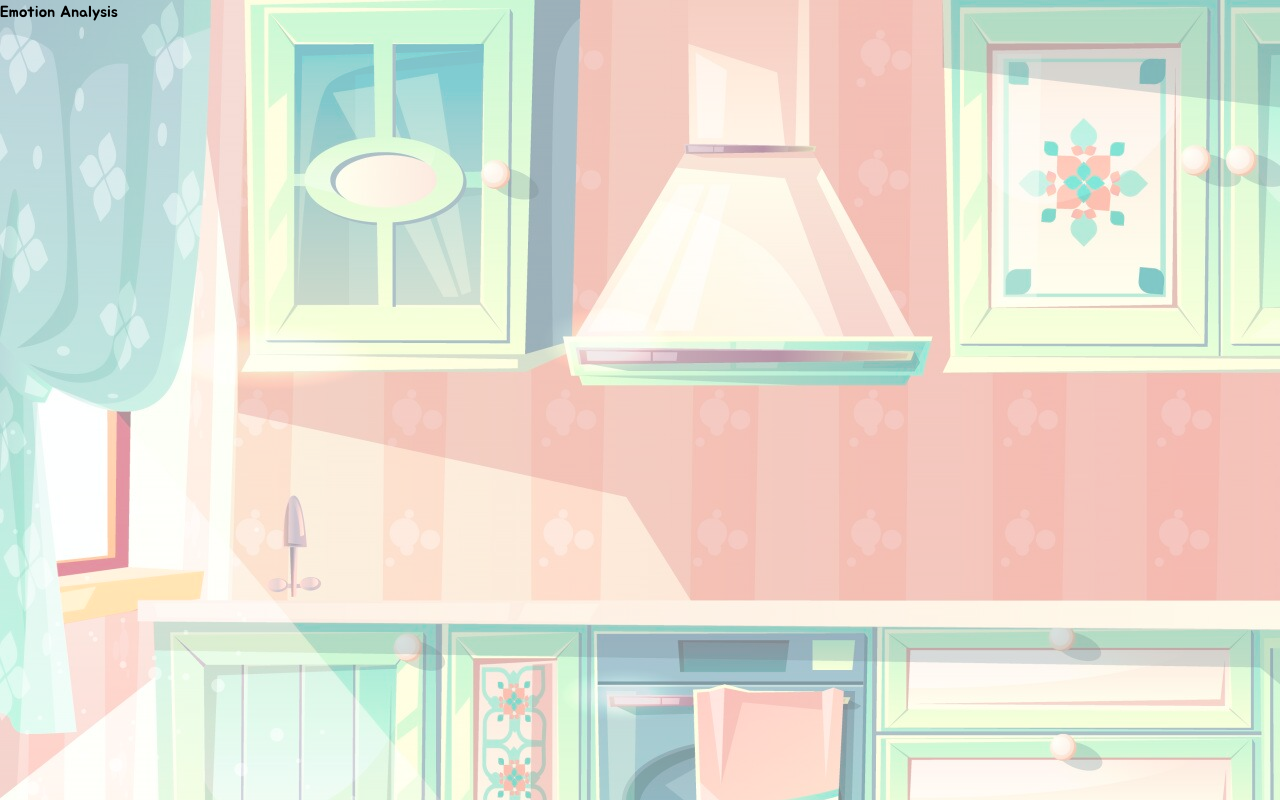
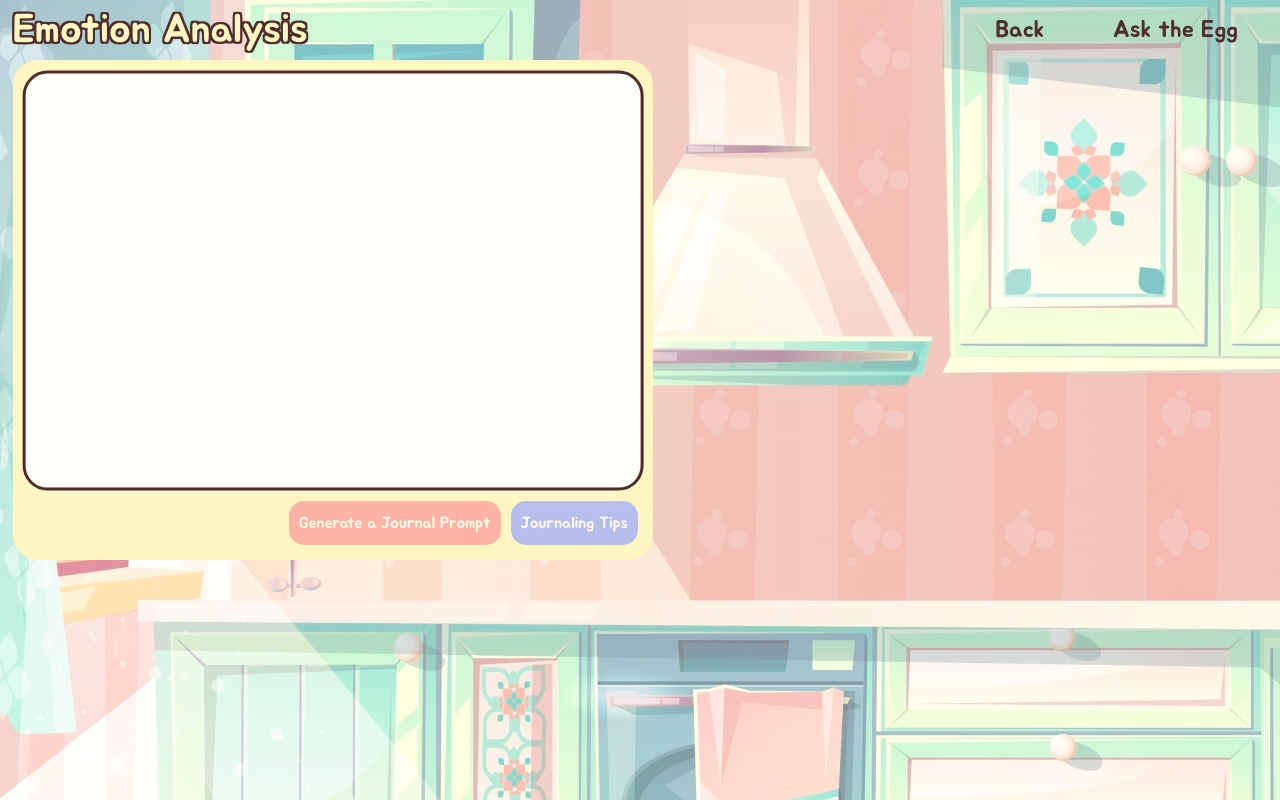
Before and after one commit to xuserena12/sunny-side-diaries, a React (Create React App) app in the folder frontend/: page /emotion-analysis in a window 1280 px wide. Built offline with nearby package versions, Linux system fonts and the light colour scheme; a web font is replaced by a local one.

Commit message:
design for emotion analysis and setup page for resources

```diff
--- a/frontend/src/components/ChatBox.js
+++ b/frontend/src/components/ChatBox.js
@@ -1,8 +1,6 @@
-import './Colours.css';
-import './EmotionAnalysis.css';
 import axios from 'axios';
 import { useState } from 'react';
-const EmotionAnalysis = () => {
+const ChatBox = () => {
     const [prompt, setPrompt] = useState("");
     const [response, setResponse] = useState("");
     const handleSubmit = (e) => {
@@ -19,9 +17,11 @@ const EmotionAnalysis = () => {
         <div className="chat-box-outer">
             <form className="chat-box-inner" onSubmit={handleSubmit}></form>
             <div className="chat-options">
-                <button type="submit"></button>
-                <button type="submit"></button>
+                <button class="journal-prompt" type="submit">Generate a Journal Prompt</button>
+                <button class="journal-tip" type="submit">Journaling Tips</button>
             </div>
         </div>
     )
 }
+
+export default ChatBox;
--- a/frontend/src/components/Navbar.css
+++ b/frontend/src/components/Navbar.css
@@ -3,9 +3,14 @@
 nav {
     position: fixed;
     top: 0;
-    left: 0;
     right: 0;
     z-index: 10;
+    display: flex;
+    list-style-type: none;
+}
+
+.nav li {
+    display: inline;
 }
 
 .navbar-link {
--- a/frontend/src/components/Resources.js
+++ b/frontend/src/components/Resources.js
@@ -0,0 +1,16 @@
+const Resources = () => {
+    return (
+        <div className="resource-outer">
+            <div className="resource-options">
+                <ul>
+                    <li><button className="resource-btn" type="submit">General</button></li>
+                    <li><button className="resource-btn" type="submit">Depression</button></li>
+                    <li><button className="resource-btn" type="submit">Anxiety</button></li>
+                </ul>
+                <div className="resource-urls"></div>
+            </div>
+        </div>
+    )
+}
+
+export default Resources;
--- a/frontend/src/pages/EmotionAnalysis.css
+++ b/frontend/src/pages/EmotionAnalysis.css
@@ -1,4 +1,91 @@
+@import url('../components/Navbar.css');
 
 .background {
     height: 100vh;
 }
+
+h1 {
+    font-size: 40px;
+    margin-left: 1%;
+    color: var(--mellow);
+    text-shadow:
+    -2px -2px 0 var(--brown),
+     0   -2px 0 var(--brown),
+     2px -2px 0 var(--brown),
+     2px  0   0 var(--brown),
+     2px  2px 0 var(--brown),
+     0    2px 0 var(--brown),
+    -2px  2px 0 var(--brown),
+    -2px  0   0 var(--brown);
+}
+
+.chat-box-outer {
+    background-color: var(--mellow);
+    display: inline-block;
+    width: 50%;
+    height: 500px;
+    border-radius: 25px;
+    position: relative;
+    display: flex;
+    justify-content: center;
+    align-items: center;
+    margin-left: 1%;
+    z-index: 2;
+}
+
+.chat-box-inner {
+    background-color: var(--cream);
+    width: 97%;
+    height: 420px;
+    border-radius: 25px;
+    border: 3px solid var(--brown);
+    position: absolute;
+    top: 50%;
+    left: 50%;
+    transform: translate(-50%,-57%);
+    z-index: 1;
+}
+
+.chat-options {
+    position: absolute;
+    bottom: 0;
+    right: 0;
+    padding: 5px;
+    margin-right: 10px;
+    z-index: 3;
+}
+
+.journal-prompt {
+    background-color: #FF9898;
+    color: var(--cream);
+    padding: 10px;
+    border-radius: 15px;
+    opacity: 0.7;
+    display: inline-block;
+    margin: 10px;
+}
+
+.journal-tip {
+    background-color: #98A8FF;
+    color: var(--cream);
+    padding: 10px;
+    border-radius: 15px;
+    opacity: 0.7;
+}
+
+.journal-tip:hover {
+    opacity: 1;
+    box-shadow: 0 5px 3px 0 rgba(0,0,0,0.1), 0 5px 3px 0 rgba(0,0,0,0.1);
+}
+
+.journal-prompt:hover {
+    opacity: 1;
+    box-shadow: 0 5px 3px 0 rgba(0,0,0,0.1), 0 5px 3px 0 rgba(0,0,0,0.1);
+}
+
+
+nav li {
+    display: inline;
+    margin-left: 15px;
+    margin-right: 30px;
+}
--- a/frontend/src/pages/EmotionAnalysis.js
+++ b/frontend/src/pages/EmotionAnalysis.js
@@ -1,10 +1,18 @@
 import './EmotionAnalysis.css';
+import ChatBox from "../components/ChatBox";
+import '../components/Navbar.css'
 const EmotionAnalysis = () => {
     return (
         <div className="bg-main background">
+            <nav>
+                <ul>
+                    <li><a className="navbar-link" href="/history">Back</a></li>
+                    <li><button className="navbar-link">Ask the Egg</button></li>
+                </ul>
+            </nav>
             <h1>Emotion Analysis</h1>
-            <div className="chatBox">
-                {/*<ChatBox></ChatBox>*/}
+            <div className="chat-box">
+                <ChatBox></ChatBox>
             </div>
             <div className="emotions-graph">
             </div> {/*pie chart goes here*/}
```
